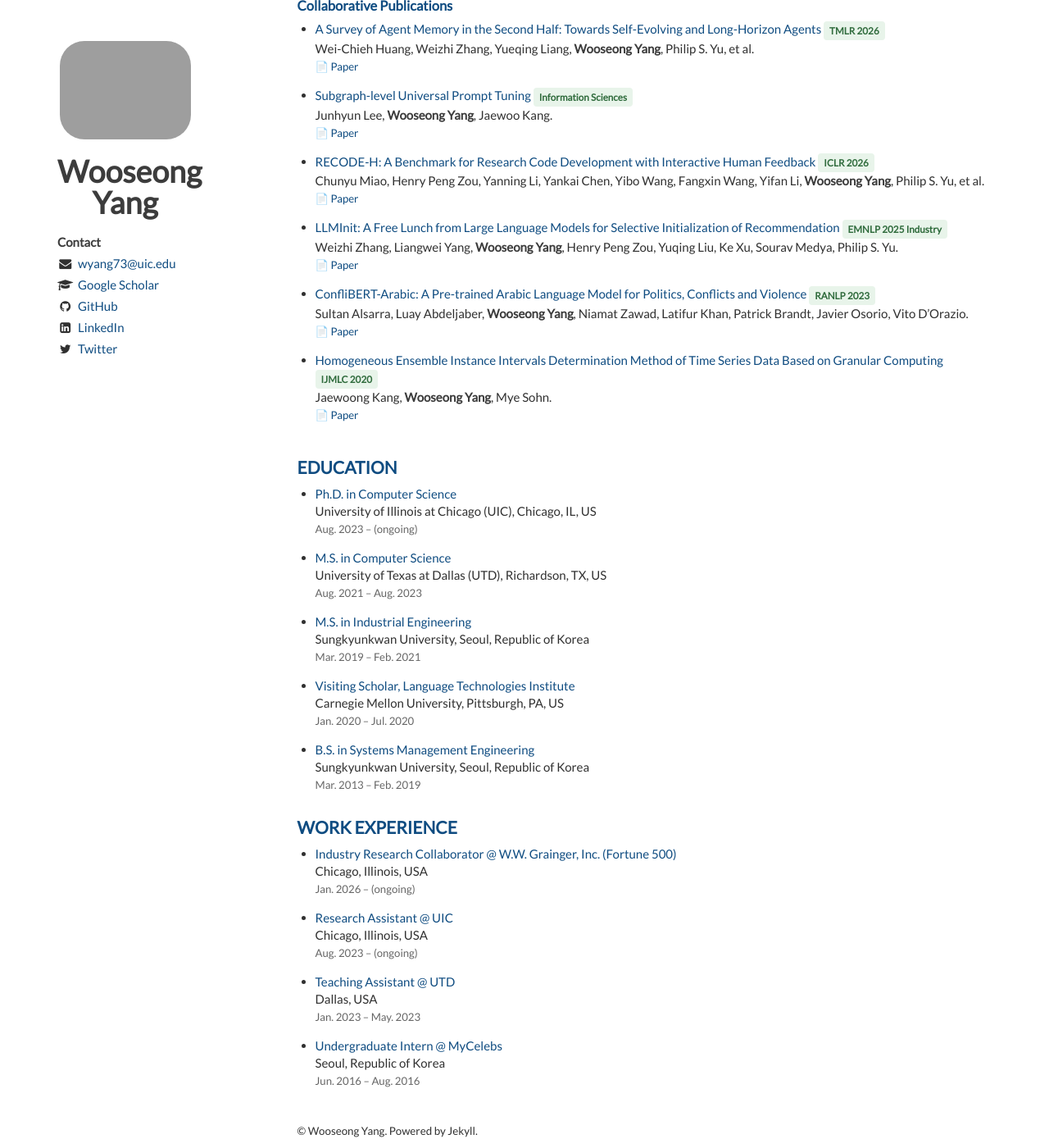
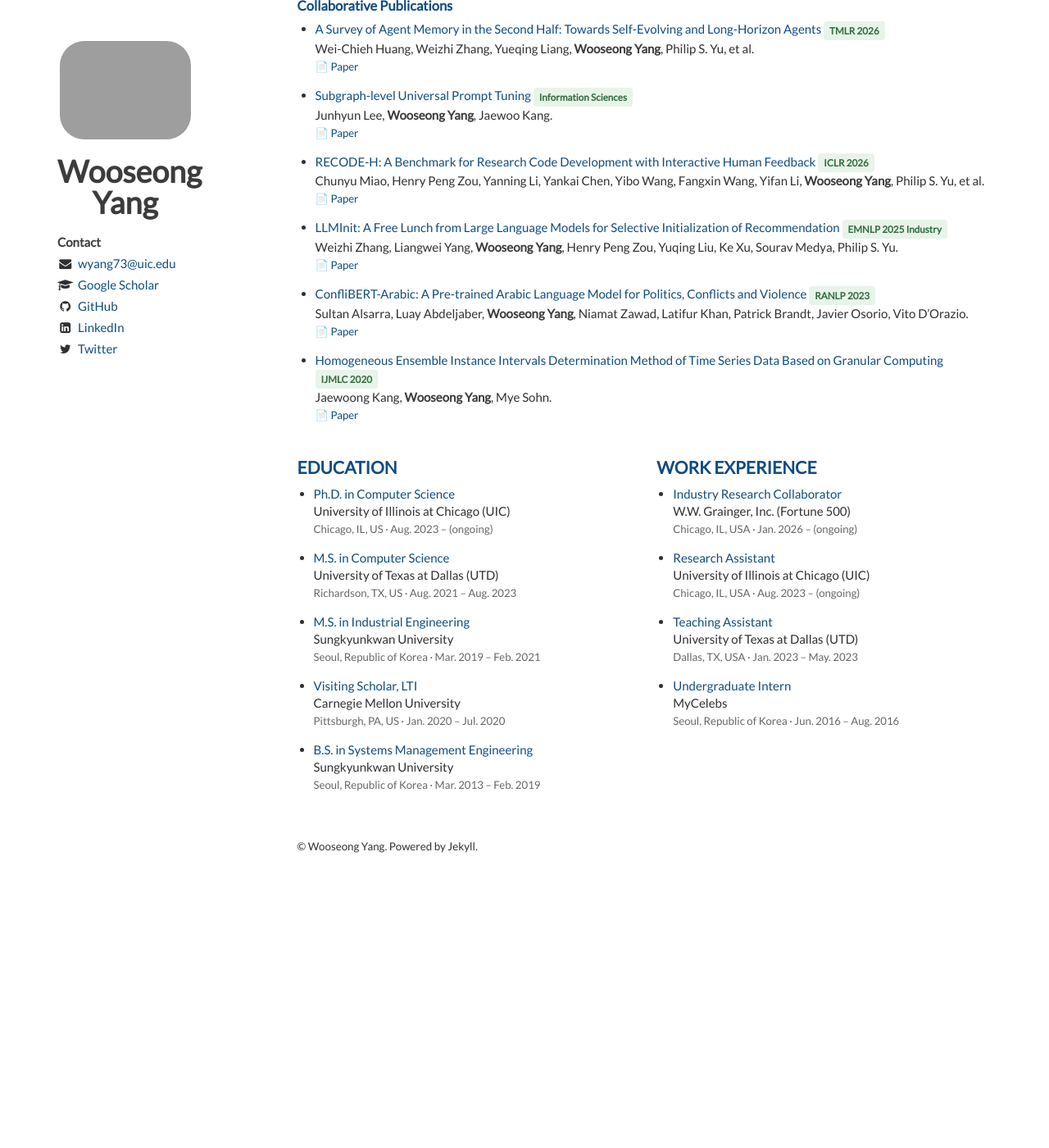
Before and after one commit to WooseongYang/WooseongYang.github.io, a Jekyll site: the page built from index.html, in a window 1280 px wide and 1400 px high, scrolled down 1169 px. Shown: the whole window at 82% size. Built offline with Jekyll 4.4.1, drawn with Linux system fonts in a browser that asks for light colours; nearby versions of some CDN libraries; the list of posts is cut into pages by our own code; after the commit the page ends 2222 px from its top, so only the background shows below that.

Commit message:
Refactor education and work experience sections
Updated the education and work experience sections to use unordered lists for better structure and readability. Removed old HTML structure and replaced it with a more modern approach.

```diff
--- a/_includes/experience.html
+++ b/_includes/experience.html
@@ -1,118 +1,59 @@
 <div class="content">
+    <div class="row">
+        <div class="col-sm-6">
             <h1>Education</h1>
-    <ul style="padding-left: 22px;">
+            <ul style="padding-left: 20px;">
                 <li style="margin-bottom: 14px;">
                     <span class="paper_link">Ph.D. in Computer Science</span><br/>
-            <span>University of Illinois at Chicago (UIC), Chicago, IL, US</span><br/>
-            <span style="font-size:88%; color:#666;">Aug. 2023 &ndash; (ongoing)</span>
+                    <span>University of Illinois at Chicago (UIC)</span><br/>
+                    <span style="font-size:88%; color:#666;">Chicago, IL, US &middot; Aug. 2023 &ndash; (ongoing)</span>
                 </li>
                 <li style="margin-bottom: 14px;">
                     <span class="paper_link">M.S. in Computer Science</span><br/>
-            <span>University of Texas at Dallas (UTD), Richardson, TX, US</span><br/>
-            <span style="font-size:88%; color:#666;">Aug. 2021 &ndash; Aug. 2023</span>
+                    <span>University of Texas at Dallas (UTD)</span><br/>
+                    <span style="font-size:88%; color:#666;">Richardson, TX, US &middot; Aug. 2021 &ndash; Aug. 2023</span>
                 </li>
                 <li style="margin-bottom: 14px;">
                     <span class="paper_link">M.S. in Industrial Engineering</span><br/>
-            <span>Sungkyunkwan University, Seoul, Republic of Korea</span><br/>
-            <span style="font-size:88%; color:#666;">Mar. 2019 &ndash; Feb. 2021</span>
+                    <span>Sungkyunkwan University</span><br/>
+                    <span style="font-size:88%; color:#666;">Seoul, Republic of Korea &middot; Mar. 2019 &ndash; Feb. 2021</span>
                 </li>
                 <li style="margin-bottom: 14px;">
-            <span class="paper_link">Visiting Scholar, Language Technologies Institute</span><br/>
-            <span>Carnegie Mellon University, Pittsburgh, PA, US</span><br/>
-            <span style="font-size:88%; color:#666;">Jan. 2020 &ndash; Jul. 2020</span>
+                    <span class="paper_link">Visiting Scholar, LTI</span><br/>
+                    <span>Carnegie Mellon University</span><br/>
+                    <span style="font-size:88%; color:#666;">Pittsburgh, PA, US &middot; Jan. 2020 &ndash; Jul. 2020</span>
                 </li>
                 <li style="margin-bottom: 14px;">
                     <span class="paper_link">B.S. in Systems Management Engineering</span><br/>
-            <span>Sungkyunkwan University, Seoul, Republic of Korea</span><br/>
-            <span style="font-size:88%; color:#666;">Mar. 2013 &ndash; Feb. 2019</span>
-        </li>
-    </ul>
-
-    <h1 style="margin-top: 28px;">Work Experience</h1>
-    <ul style="padding-left: 22px;">
-        <li style="margin-bottom: 14px;">
-            <span class="paper_link">Industry Research Collaborator @ W.W. Grainger, Inc. (Fortune 500)</span><br/>
-            <span>Chicago, Illinois, USA</span><br/>
-            <span style="font-size:88%; color:#666;">Jan. 2026 &ndash; (ongoing)</span>
-        </li>
-        <li style="margin-bottom: 14px;">
-            <span class="paper_link">Research Assistant @ UIC</span><br/>
-            <span>Chicago, Illinois, USA</span><br/>
-            <span style="font-size:88%; color:#666;">Aug. 2023 &ndash; (ongoing)</span>
-        </li>
-        <li style="margin-bottom: 14px;">
-            <span class="paper_link">Teaching Assistant @ UTD</span><br/>
-            <span>Dallas, USA</span><br/>
-            <span style="font-size:88%; color:#666;">Jan. 2023 &ndash; May. 2023</span>
-        </li>
-        <li style="margin-bottom: 14px;">
-            <span class="paper_link">Undergraduate Intern @ MyCelebs</span><br/>
-            <span>Seoul, Republic of Korea</span><br/>
-            <span style="font-size:88%; color:#666;">Jun. 2016 &ndash; Aug. 2016</span>
+                    <span>Sungkyunkwan University</span><br/>
+                    <span style="font-size:88%; color:#666;">Seoul, Republic of Korea &middot; Mar. 2013 &ndash; Feb. 2019</span>
                 </li>
             </ul>
         </div>
-<!-- <div class="content">
-    <div class="row">
-        <div class="col-sm-6">
-            <h1>Education</h1>
-            <article>
-                <header>
-                    Ph.D. in Computer Science Aug. 2023 - (ongoing)<br>
-                    <span>University of Illinois at Chicago (UIC)</span>
-                    <span><address>Chicago, IL, US</address></span>
-                </header>
-            </article>
-            <article>
-                <header>
-                    M.S. in Computer Science, Aug. 2023<br>
-                    <span>University of Texas at Dallas (UTD)</span>
-                    <span><address>Richardson, TX, US</address></span>
-                </header>
-            </article>
-            <article>
-                <header>
-                    M.S. in Industrial Engineering, Feb. 2021<br>
-                    <span>Sungkyunkwan University</span>
-                    <span><address>Seoul, Republic of Korea</address></span>
-                </header>
-            </article>
-            <article>
-                <header>
-                    Visiting Scholar in Language Technologies Institute, Jan. to Jul. 2020<br>
-                    <span>Carnegie Mellon University</span>
-                    <span><address>Pittsburgh, PA, US</address></span><br>
-                </header>
-            </article>
-            <article>
-                <header>
-                    B.S. in Systems Management Engineering, Feb. 2019<br>
-                    <span>Sungkyunkwan University</span>
-                    <span><address>Seoul, Republic of Korea</address></span>
-                </header>
-            </article>
-        </div>
-
         <div class="col-sm-6">
             <h1>Work Experience</h1>
-            <article>
-                <header>
-                    Research Assistant @ UIC, Aug. 2023 - (ongoing)<br/>
-                    <span><address>Chicago, Illinois, USA</address></span><br/>
-                </header>
-            </article>
-            <article>
-                <header>
-                    Teaching Assistant @ UTD, Jan. to May. 2023<br/>
-                    <span><address>Dallas, USA</address></span><br/>
-                </header>
-            </article>
-            <article>
-                <header>
-                    Undergraduate Intern @ MyCelebs, Jun. to Aug. 2016<br/>
-                    <span><address>Seoul, Republic of Korea</address></span><br/>
-                </header>
-            </article>
+            <ul style="padding-left: 20px;">
+                <li style="margin-bottom: 14px;">
+                    <span class="paper_link">Industry Research Collaborator</span><br/>
+                    <span>W.W. Grainger, Inc. (Fortune 500)</span><br/>
+                    <span style="font-size:88%; color:#666;">Chicago, IL, USA &middot; Jan. 2026 &ndash; (ongoing)</span>
+                </li>
+                <li style="margin-bottom: 14px;">
+                    <span class="paper_link">Research Assistant</span><br/>
+                    <span>University of Illinois at Chicago (UIC)</span><br/>
+                    <span style="font-size:88%; color:#666;">Chicago, IL, USA &middot; Aug. 2023 &ndash; (ongoing)</span>
+                </li>
+                <li style="margin-bottom: 14px;">
+                    <span class="paper_link">Teaching Assistant</span><br/>
+                    <span>University of Texas at Dallas (UTD)</span><br/>
+                    <span style="font-size:88%; color:#666;">Dallas, TX, USA &middot; Jan. 2023 &ndash; May. 2023</span>
+                </li>
+                <li style="margin-bottom: 14px;">
+                    <span class="paper_link">Undergraduate Intern</span><br/>
+                    <span>MyCelebs</span><br/>
+                    <span style="font-size:88%; color:#666;">Seoul, Republic of Korea &middot; Jun. 2016 &ndash; Aug. 2016</span>
+                </li>
+            </ul>
         </div>
     </div>
-</div> -->
+</div>
```
Lines whose indentation alone changed are shown as unchanged.
